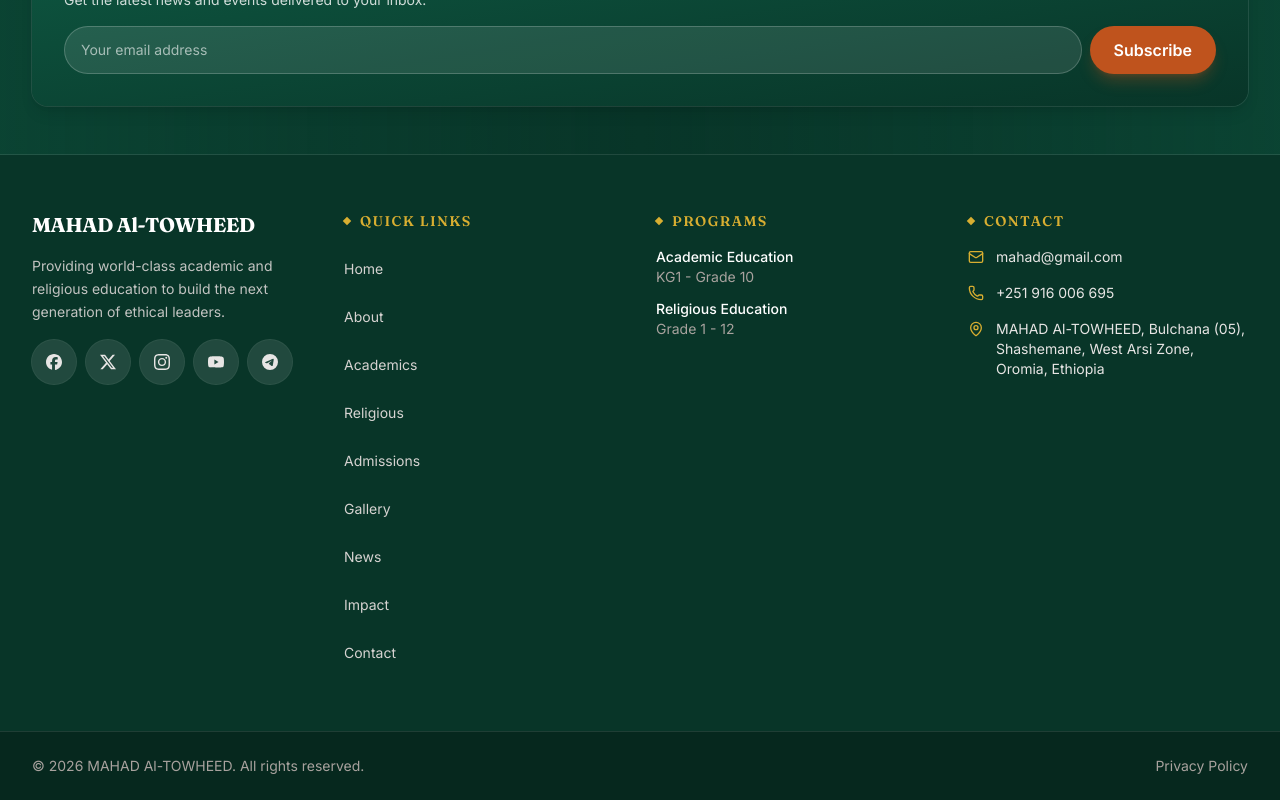
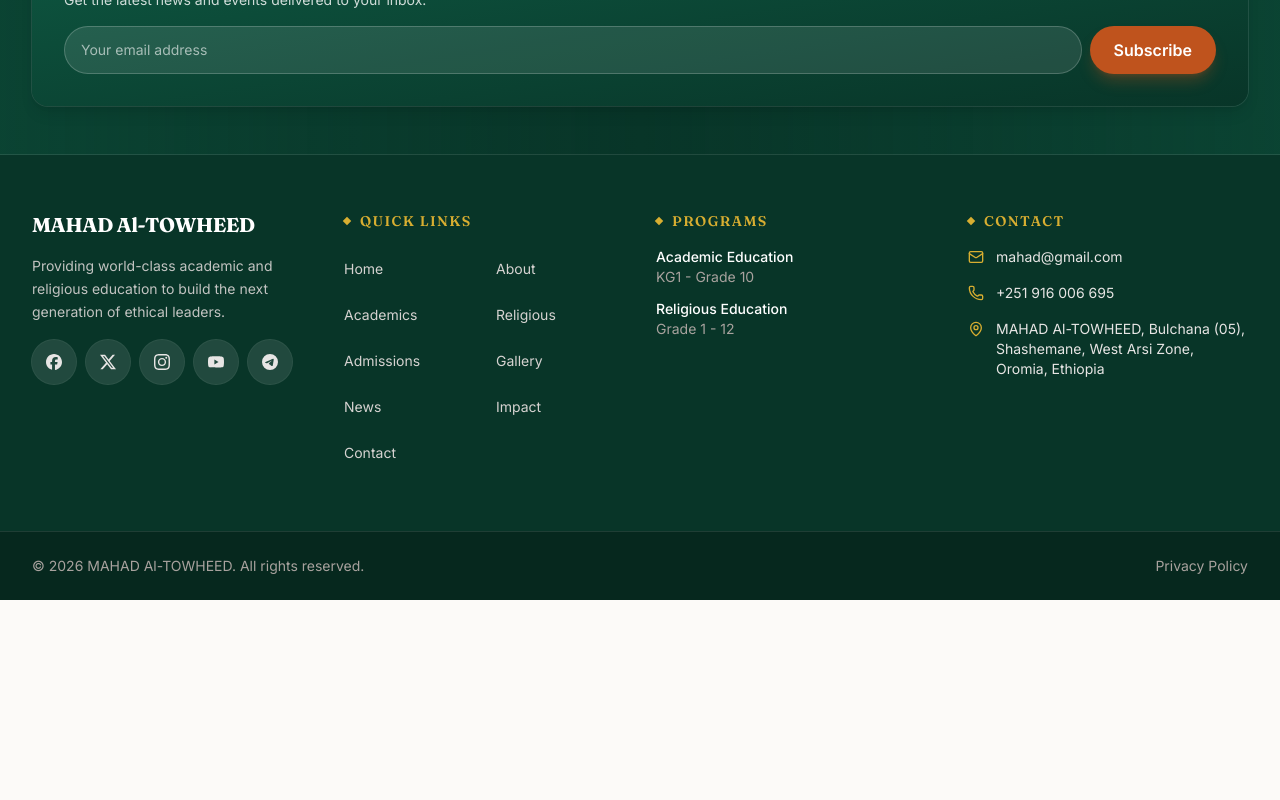
Before and after one commit to Algo-chan/Mahad-site, a Next.js app: page / in a window 1280 px wide. Shown: the part 7414-8214 px from the top of the page. After the commit the page ends 8014 px from the top, so only its background shows below. Built offline with nearby package versions, Linux system fonts and the light colour scheme.

Commit message:
enhance the location of quick links under footer

```diff
--- a/src/components/layout/footer.tsx
+++ b/src/components/layout/footer.tsx
@@ -57,7 +57,7 @@
             <span className="h-1.5 w-1.5 rotate-45 bg-secondary-light" aria-hidden="true" />
             Quick Links
           </h3>
-          <ul className="flex flex-col gap-1">
+          <ul className="grid grid-cols-2 gap-x-6 gap-y-0.5">
             {quickLinks.map((item) => (
               <li key={item.href}>
                 <Link
```
